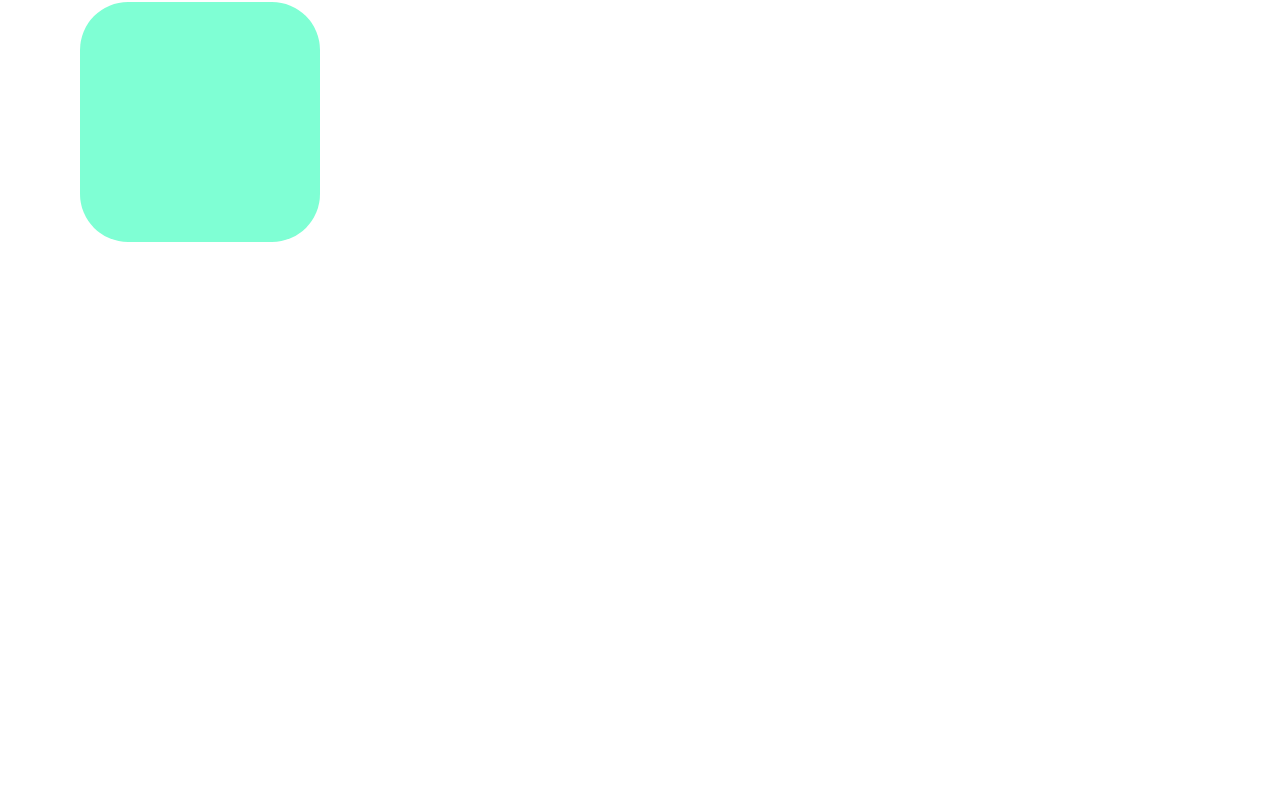
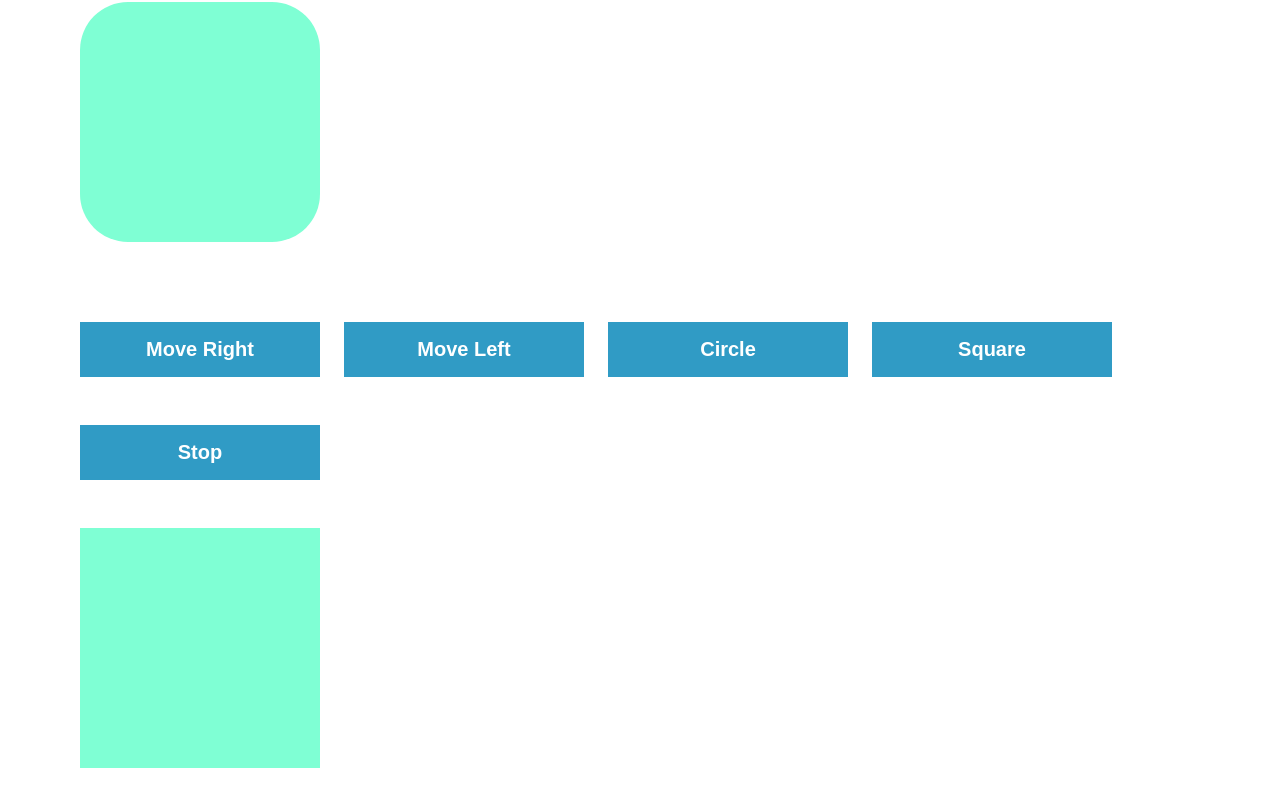
Before and after one commit to mariosknl/framer-motion-animations, a React (Create React App) app: page / in a window 1280 px wide. Shown: the part 1038-1844 px from the top of the page. Before the commit the page ends 1440 px from the top, so only its background shows below. Built offline with nearby package versions, Linux system fonts and the light colour scheme.

Commit message:
useAnimation hook from framer-motion

```diff
--- a/src/App.css
+++ b/src/App.css
@@ -30,3 +30,16 @@
   list-style: none;
   margin: 0.7rem;
 }
+
+button {
+  color: white;
+  background-color: rgb(48, 155, 197);
+  font-size: 1.25rem;
+  font-weight: 700;
+  width: 15rem;
+  cursor: pointer;
+  border: none;
+  padding: 1rem;
+  margin-right: 1.5rem;
+  margin-bottom: 3rem;
+}
--- a/src/App.js
+++ b/src/App.js
@@ -3,6 +3,7 @@
 import Box2 from "./components/Box/Box2";
 import Box3 from "./components/Box/Box3";
 import Box4 from "./components/Box/Box4";
+import Box5 from "./components/Box/Box5";
 
 function App() {
   return (
@@ -11,6 +12,7 @@
       <Box2 />
       <Box3 />
       <Box4 />
+      <Box5 />
     </div>
   );
 }
--- /dev/null
+++ b/src/components/Box/Box5.js
@@ -0,0 +1,55 @@
+import { motion, useAnimation } from "framer-motion";
+import { useState } from "react";
+
+function Box5() {
+  const control = useAnimation();
+
+  return (
+    <div className="box-container">
+      <button
+        onClick={() => {
+          control.start({
+            x: 1500,
+            transition: { duration: 2 },
+          });
+        }}
+      >
+        Move Right
+      </button>
+      <button
+        onClick={() => {
+          control.start({
+            x: 0,
+            transition: { duration: 2 },
+          });
+        }}
+      >
+        Move Left
+      </button>
+      <button
+        onClick={() => {
+          control.start({
+            borderRadius: "50%",
+            transition: { duration: 1 },
+          });
+        }}
+      >
+        Circle
+      </button>
+      <button
+        onClick={() => {
+          control.start({
+            borderRadius: 0,
+            transition: { duration: 1 },
+          });
+        }}
+      >
+        Square
+      </button>
+      <button onClick={() => control.stop()}>Stop</button>
+      <motion.div className="box" animate={control} />
+    </div>
+  );
+}
+
+export default Box5;
```
